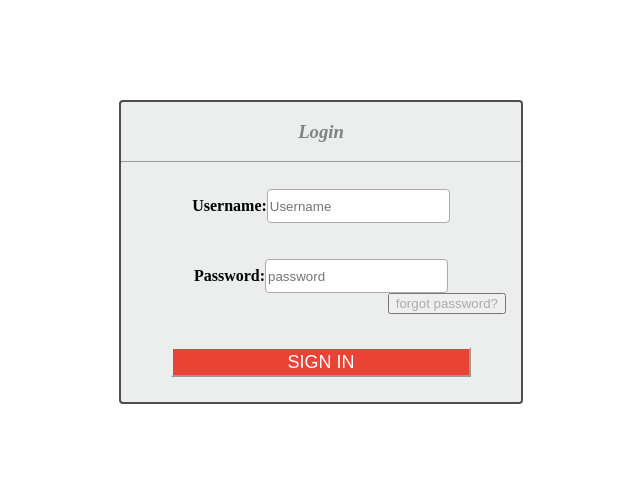
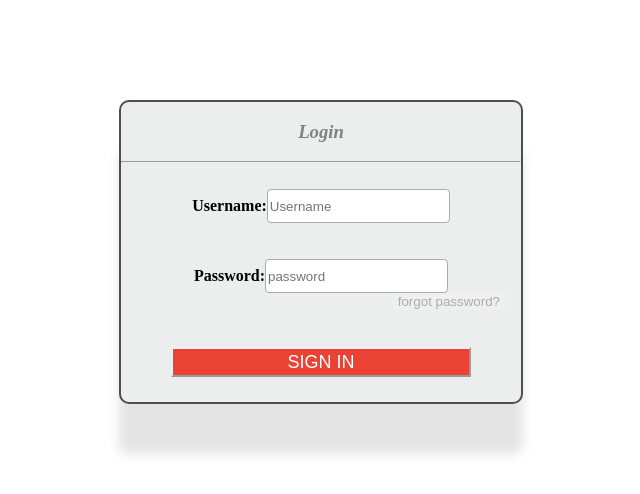
Before and after one commit to s-vamshi/MEAN-STACK-SONET-2020, a plain HTML site: page loginPage.html in a window 1280 px wide. Shown: the whole page, without its empty margins (319-959 px from the left). Drawn offline with Linux system fonts and the light colour scheme.

Commit message:
Updated LoginPagestyle

```diff
--- a/LoginPageStyle.css
+++ b/LoginPageStyle.css
@@ -53,11 +53,12 @@ h3{
 
 #main{
     border: 2px double #4d4f4e;
-    border-radius: 4px;
+    border-radius: 10px;
     margin: 100px 50px 100px 50px;
     width: 400px;
     height: 300px;
     background-color: #eceeed;
+    box-shadow: 0px 50px 12px 0px rgba(116, 116, 116, 0.2);
 }
 #fsubmit{
     width: 300px;
@@ -72,4 +73,6 @@ h3{
     float: right;
     margin-right: 15px;
     color: rgb(170,172,171);
+    border: 0px;
+    cursor: pointer;
 }
```
